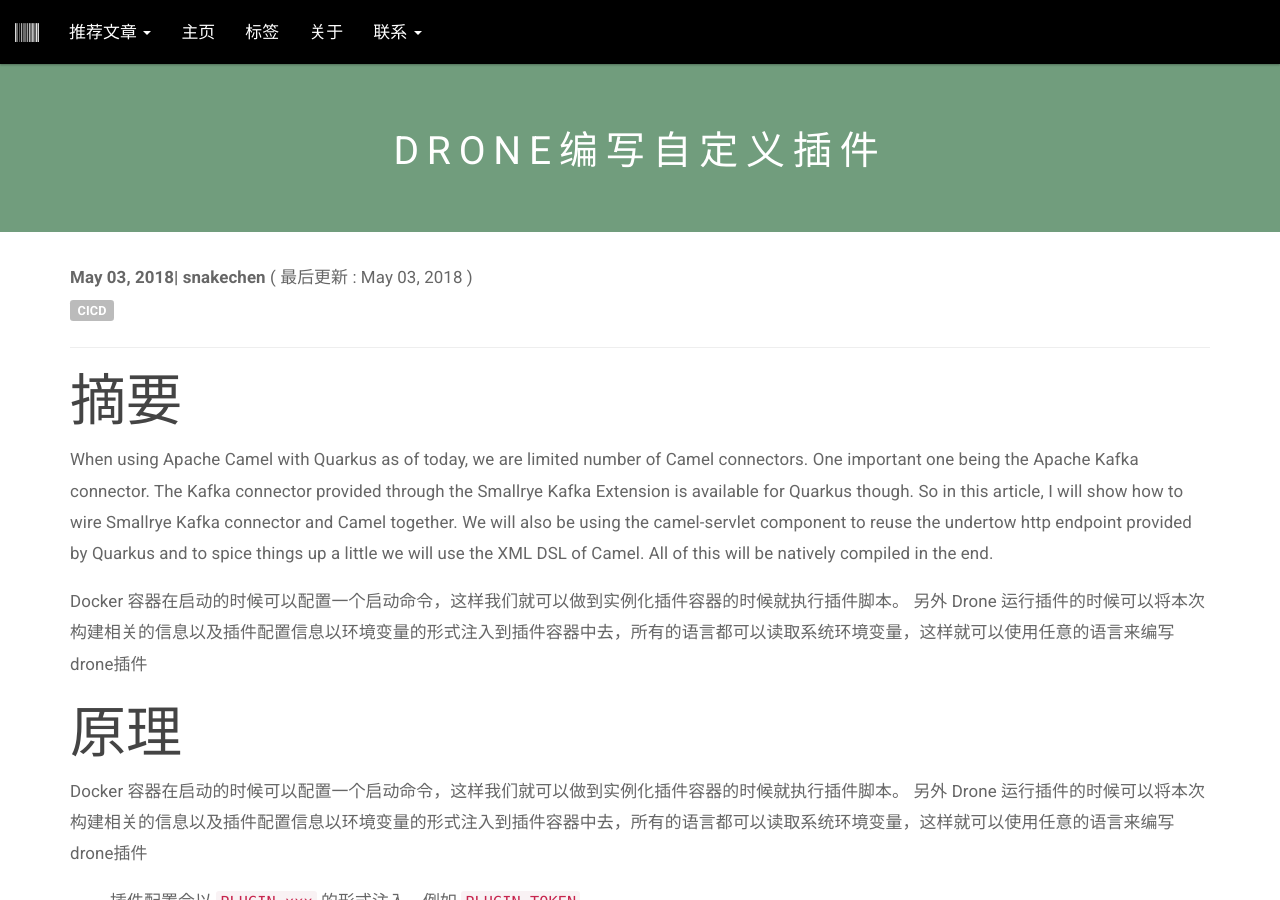
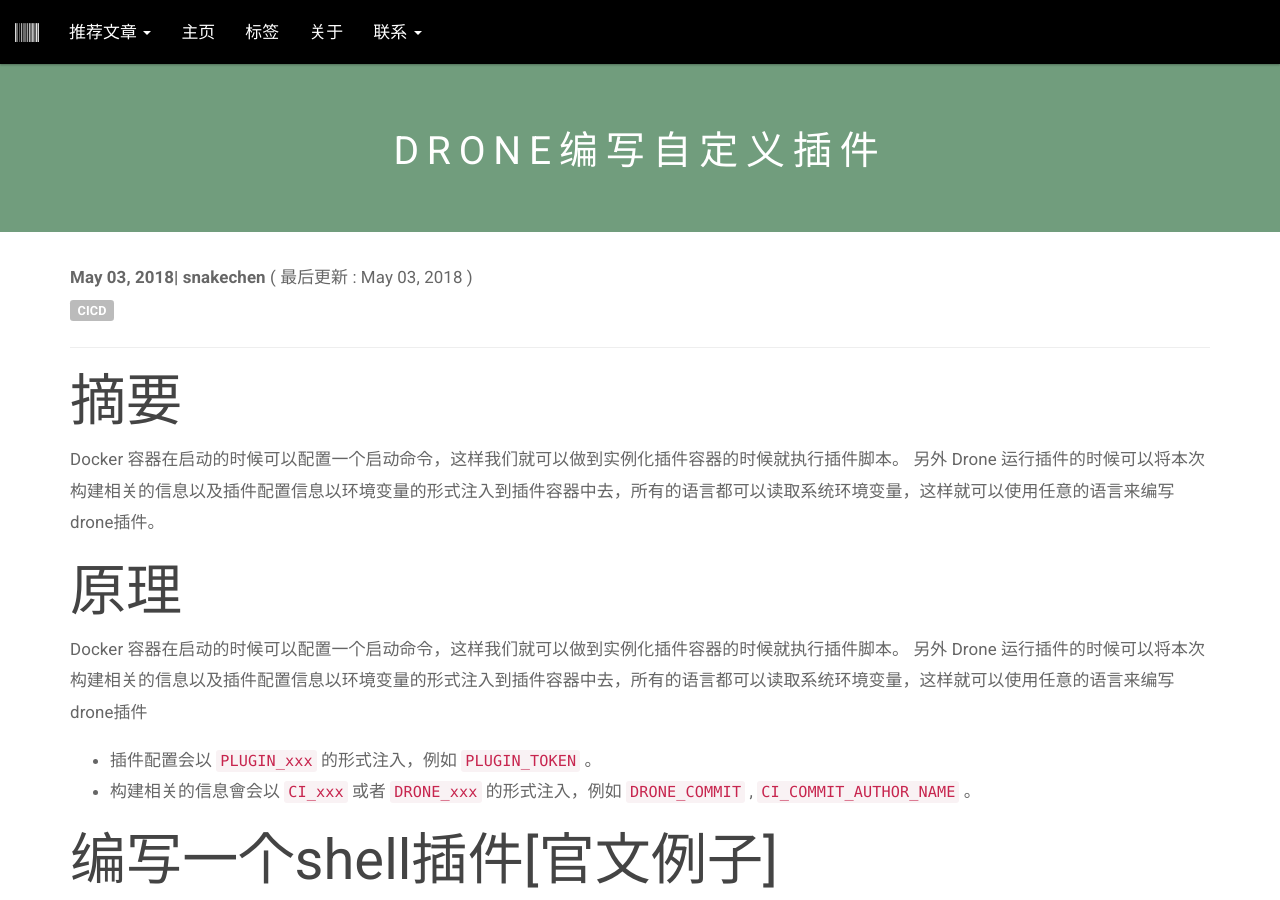
Before and after one commit to FinTechOps/FinTechOps.github.io, a Jekyll site: the page built from _posts/2018-05-03-drone-custom-plugin.md, in a window 1280 px wide and 900 px high. Built offline with Jekyll 4.4.1, drawn with Linux system fonts in a browser that asks for light colours; comment, search, counter and statistics services are not loaded.

```diff
--- a/_posts/2018-05-03-drone-custom-plugin.md
+++ b/_posts/2018-05-03-drone-custom-plugin.md
@@ -11,20 +11,12 @@ author: snakechen
 
 
 <p>
-    When using Apache Camel with Quarkus as of today, we are limited number of Camel connectors. One important one being
-    the Apache Kafka connector.
-    The Kafka connector provided through the Smallrye Kafka Extension is available for Quarkus though. So in this
-    article, I will show how to
-    wire Smallrye Kafka connector and Camel together.
-    We will also be using the camel-servlet component to reuse the undertow http endpoint provided by Quarkus and to
-    spice things up a little we will use the XML DSL of Camel.
-    All of this will be natively compiled in the end.
+Docker 容器在启动的时候可以配置一个启动命令，这样我们就可以做到实例化插件容器的时候就执行插件脚本。
+另外 Drone 运行插件的时候可以将本次构建相关的信息以及插件配置信息以环境变量的形式注入到插件容器中去，所有的语言都可以读取系统环境变量，这样就可以使用任意的语言来编写drone插件。
 </p>
 
+<!--more-->
 
-
-Docker 容器在启动的时候可以配置一个启动命令，这样我们就可以做到实例化插件容器的时候就执行插件脚本。
-另外 Drone 运行插件的时候可以将本次构建相关的信息以及插件配置信息以环境变量的形式注入到插件容器中去，所有的语言都可以读取系统环境变量，这样就可以使用任意的语言来编写drone插件
 
 
 # 原理
--- a/index.html
+++ b/index.html
@@ -30,7 +30,7 @@ comments: true
 	<a href="{{ post.url }}">
 		<h4 class="list-group-item-heading">{{ post.title }}</h4>
 		<h6 class="list-group-item-heading">{{ post.published | date: '%B %d,
-			%Y' }} | (Last Update : {{ post.date | date: '%B %d, %Y' }})</h6></a>
+			%Y' }} | (最后更新 : {{ post.date | date: '%B %d, %Y' }}) | 作者 ：{{page.author}}</h6></a>
 		{% for tag in post.tags %}
 		<a class="label label-default" href="/tags/#{{ tag | slugify }}">{{ tag }}</a>
 		{% endfor %}
```
